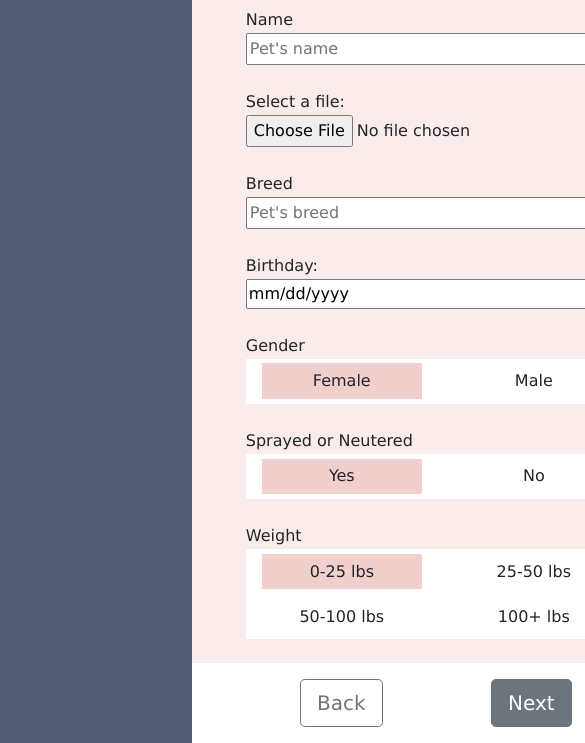
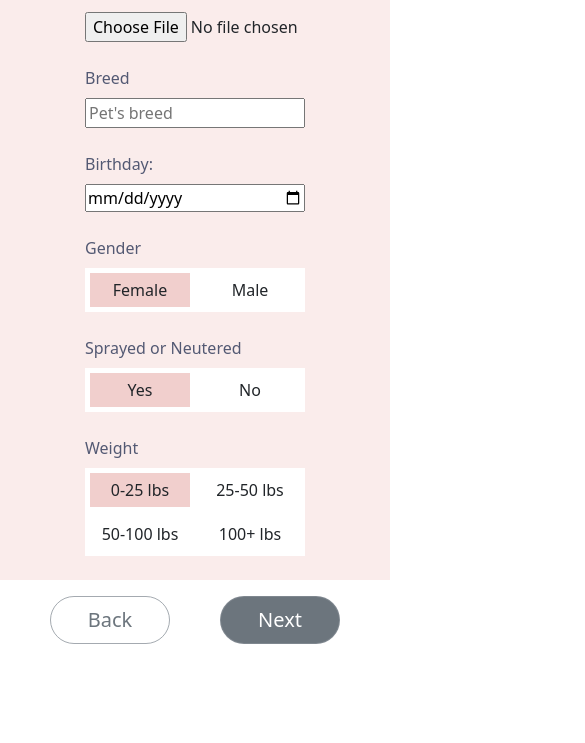
Before and after one commit to David-again/pawtastic_pet-basics, a plain HTML site: page Pet-basics.html in a window 390 px wide. Shown: the part 205-948 px from the top of the page, 585 px wide, since content can reach past the window. After the commit the page ends 865 px from the top, so only its background shows below. Drawn offline with nearby package versions, Linux system fonts and the light colour scheme.

Commit message:
pet basics section mobile-first format

```diff
--- a/Pet-basics.html
+++ b/Pet-basics.html
@@ -14,8 +14,8 @@
 </head>
 
 <body>
-    <div class="page-container">
-        <div class="navbar">
+    <!-- <div class="page-container"> -->
+    <!-- <div class="navbar"> -->
 
     <!-- <NavLogo /> -->
     <!-- <div class="common-items__logo">
@@ -40,15 +40,15 @@
                 <p>Save and exit</p>
             </div> -->
 
-        </div>
+    <!-- </div> -->
 
     <div class="pet-basics-form">
         <form class="form">
 
             <div class="wrapper">
-                    <div class="pet-bio__headline">
-                        Yay, we love dogs! Give us the basics about your pup.
-                    </div>
+                <!-- <div > -->
+                <h2 class="pet-bio__headline"> Yay, we love dogs! Give us the basics about your pup.</h2>
+                <!-- </div> -->
 
                 <!-- beginning of input boxes -->
                 <div class="pet-bio__container">
@@ -110,14 +110,15 @@
                     </div>
                 </div>
             </div>
-
+            <div class="nav-buttons__backgnd">
                 <div class="nav-buttons__nav-strip--bottom">
                     <button type="button" class="btn btn-outline-secondary btn-lg">Back</button>
                     <button type="button" class="btn btn-secondary btn-lg">Next</button>
                 </div>
+            </div>
         </form>
     </div>
-    </div>
+    <!-- </div> -->
 </body>
 
 </html>
--- a/css/modules/_nav-buttons.css
+++ b/css/modules/_nav-buttons.css
@@ -1,6 +1,10 @@
+.nav-buttons__backgnd {
+    background-color: #fff;
+}
 .nav-buttons__nav-strip--bottom {
-    background-color: #fff;
-    width: 100%;
+    min-width: 300px;
+    max-width: 480px;
+    margin: auto;
     height: 80px;
     display: flex;
     flex-direction: row;
@@ -8,3 +12,22 @@
     align-items: center;
     /* margin: 1rem; */
 }
+
+@media (min-width: 640px) {
+    .nav-buttons__nav-strip--bottom {
+        justify-content: space-between;
+    }
+}
+
+.btn-secondary {
+   min-width: 120px;
+   border-radius: 35px;
+   border: 1px solid rgba(134, 142, 150, 0.75);
+}
+
+.btn-outline-secondary {
+    min-width: 120px;
+    background-image: none;
+    border-radius: 35px;
+    border: 1px solid rgba(134, 142, 150, 0.75);
+}
--- a/css/modules/_pet-bio.css
+++ b/css/modules/_pet-bio.css
@@ -1,27 +1,30 @@
 .pet-bio__headline {
-    font-size: 2.2rem;
+    /* font-size: 2.2rem; */
     text-align: center;
-    max-width: 440px;
+    max-width: 350px;
     margin: 20px auto;
 }
 
 .pet-bio__name label, .pet-bio__photo label, .pet-bio__breed label, .pet-bio__birthday label {
+    color: var(--deepGrey);
     display: block;
+    margin-bottom: 8px;
 }
 
 .pet-bio__name input, .pet-bio__photo input, .pet-bio__breed input, .pet-bio__birthday input {
+    /* color: var(--deepPink); */
     width: 100%;
 }
 
 .pet-bio__name, .pet-bio__photo, .pet-bio__breed, .pet-bio__birthday {
-    width: 380px;
+    width: 220px;
     margin-left: auto;
     margin-right: auto;
-    /* margin: 1.5rem auto; */
 }
 
 .pet-bio__container {
-    margin-bottom: 1.5rem;
+    max-width: 480px;
+    margin: 0 auto 1.5rem;
     display: grid;
     grid-template-rows: repeat(4, auto);
     grid-template-areas:
@@ -32,7 +35,7 @@
     grid-gap: 1.5rem;
 }
 
-@media(min-width: 860px) {
+@media(min-width: 640px) {
     .pet-bio__container {
         grid-template-rows: auto auto;
         grid-template-columns: auto auto;
--- /dev/null
+++ b/css/modules/_switch-2-fields.css
@@ -0,0 +1,56 @@
+.switch-2-fields {
+    max-width: 220px;
+    background-color: #fff;
+    display: grid;
+    grid-template-columns: auto auto;
+}
+
+.switch-2-fields label {
+    width: 100px;
+    text-align: center;
+    padding: 5px 0;
+    margin: 5px;
+    /* display: inline; */
+}
+
+.switch-2-fields label:hover {
+    cursor: pointer;
+}
+
+.switch-2-fields input {
+    position: absolute;
+    opacity: 0;
+}
+
+.switch-2-fields input:checked + label {
+    background-color: var(--mainPink);
+}
+
+.switch-title {
+    color: var(--deepGrey);
+    margin-bottom: 8px;
+    max-width: 220px;
+}
+
+@media(min-width: 640px) {
+    .switch-title--wide {
+        max-width: 450px;
+    }
+}
+
+.multi-switch-container {
+    width: 220px;
+    margin: 0 auto 1.5rem;
+    display: grid;
+    grid-template-rows: auto auto;
+    grid-gap: 1.5rem;
+    /* justify-items: center; */
+}
+
+@media(min-width: 640px) {
+    .multi-switch-container {
+      width: 480px;
+      grid-template-columns: auto auto;
+      margin-bottom: 0;
+    }
+}
--- /dev/null
+++ b/css/modules/_switch-4-fields.css
@@ -0,0 +1,43 @@
+.switch-4-fields {
+    width: 220px;
+    background-color: #fff;
+    display: grid;
+    grid-template-columns: auto auto;
+}
+
+.switch-4-fields label {
+    width: 100px;
+    text-align: center;
+    padding: 5px 0;
+    margin: 5px;
+    /* display: inline; */
+}
+
+.switch-4-fields label:hover {
+    cursor: pointer;
+}
+
+.switch-4-fields input {
+    position: absolute;
+    opacity: 0;
+}
+
+.switch-4-fields input:checked + label {
+    background-color: var(--mainPink);
+}
+
+.weight-switch-container {
+    width: 220px;
+    /* margin: auto; */
+    margin: 0 auto 1.5rem;
+  }
+
+@media(min-width: 640px) {
+    .weight-switch-container {
+      width: 450px;
+    }
+    .switch-4-fields {
+      width: 450px;
+      grid-template-columns: repeat(4, auto);
+    }
+  }
--- a/css/modules/_switch.css
+++ /dev/null
@@ -1,78 +0,0 @@
-.switch-2-fields, .switch-4-fields {
-    width: 380px;
-    background-color: #fff;
-    display: grid;
-    grid-template-columns: auto auto;
-  }
-
-  .switch-2-fields {
-    margin: auto;
-  }
-
-  @media(min-width: 860px) {
-    .switch-4-fields {
-      width: 800px;
-      grid-template-columns: repeat(4, auto);
-    }
-  }
-
-  .switch-2-fields label:hover, .switch-4-fields label:hover {
-    cursor: pointer;
-  }
-
-  .switch-2-fields label, .switch-4-fields label {
-    width: 10rem;
-    text-align: center;
-    padding: 0.3rem 0;
-    margin: 0.3rem 1rem;
-    display: inline;
-  }
-
-  .switch-2-fields input, .switch-4-fields input {
-    position: absolute;
-    opacity: 0;
-  }
-
-  .switch-2-fields input:checked + label, .switch-4-fields input:checked + label {
-    background-color: var(--mainPink);
-  }
-
-  .switch-title {
-    margin-bottom: 0;
-    max-width: 380px;
-    margin-left: auto;
-    margin-right: auto;
-  }
-
-  .switch-title--wide {
-      max-width: 800px;
-  }
-
-  .multi-switch-container {
-    margin-bottom: 1.5rem;
-    display: grid;
-    grid-template-rows: auto auto;
-    max-width: 850px;
-    justify-items: center;
-    grid-gap: 1.5rem;
-    /* margin-top: 1.5rem; */
-  }
-
-  @media(min-width: 860px) {
-    .multi-switch-container {
-      grid-template-columns: auto auto;
-      margin: auto;
-    }
-  }
-
-  .weight-switch-container {
-    max-width: 380px;
-    /* margin: auto; */
-    margin: 0 auto 1.5rem;
-  }
-
-  @media(min-width: 860px) {
-    .weight-switch-container {
-      max-width: 800px;
-    }
-  }
--- a/css/modules/_wrapper.css
+++ b/css/modules/_wrapper.css
@@ -1,4 +1,5 @@
 .wrapper {
-    padding-left: 2.5rem;
-    padding-right: 2.5rem;
+    min-width: 300px;
+    /* padding-left: 2.5rem;
+    padding-right: 2.5rem; */
 }
--- a/css/styles.css
+++ b/css/styles.css
@@ -1,5 +1,6 @@
 @import "./base/_variables.css";
-@import "./modules/_switch.css";
+@import "./modules/_switch-2-fields.css";
+@import "./modules/_switch-4-fields.css";
 @import "./modules/_nav-buttons.css";
 @import "./modules/_pet-bio.css";
 @import "./modules/_navbar.css";
@@ -14,9 +15,9 @@
 
 
   /* This is just for CodePen. */
-.form {
+/* .form {
   font-family: "Lucida Grande", Tahoma, Verdana, sans-serif;
   /* font-weight: normal; */
-  line-height: 1.625;
+  /* line-height: 1.625; */
 
-}
+/* } */
```
Lines whose indentation alone changed are shown as unchanged.
